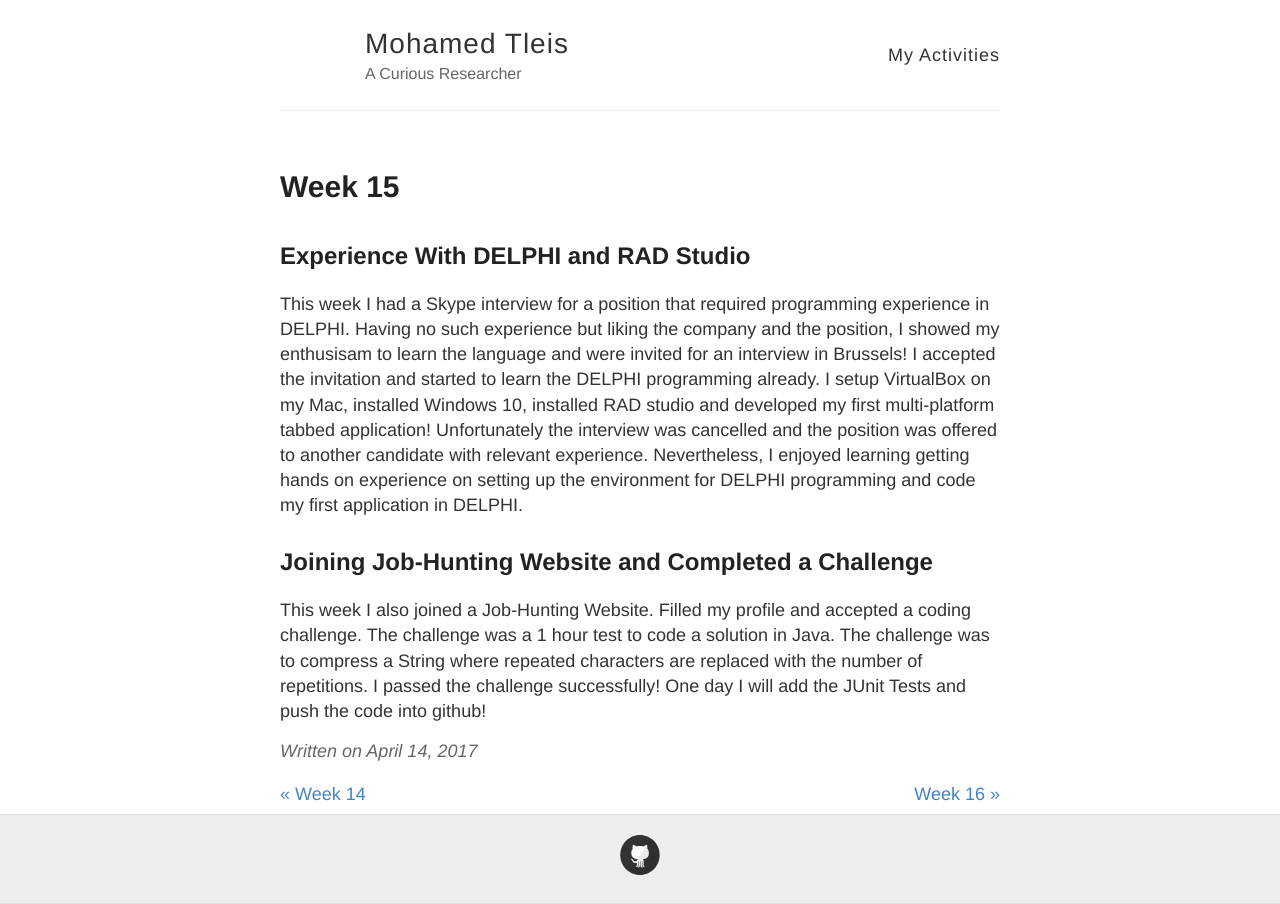
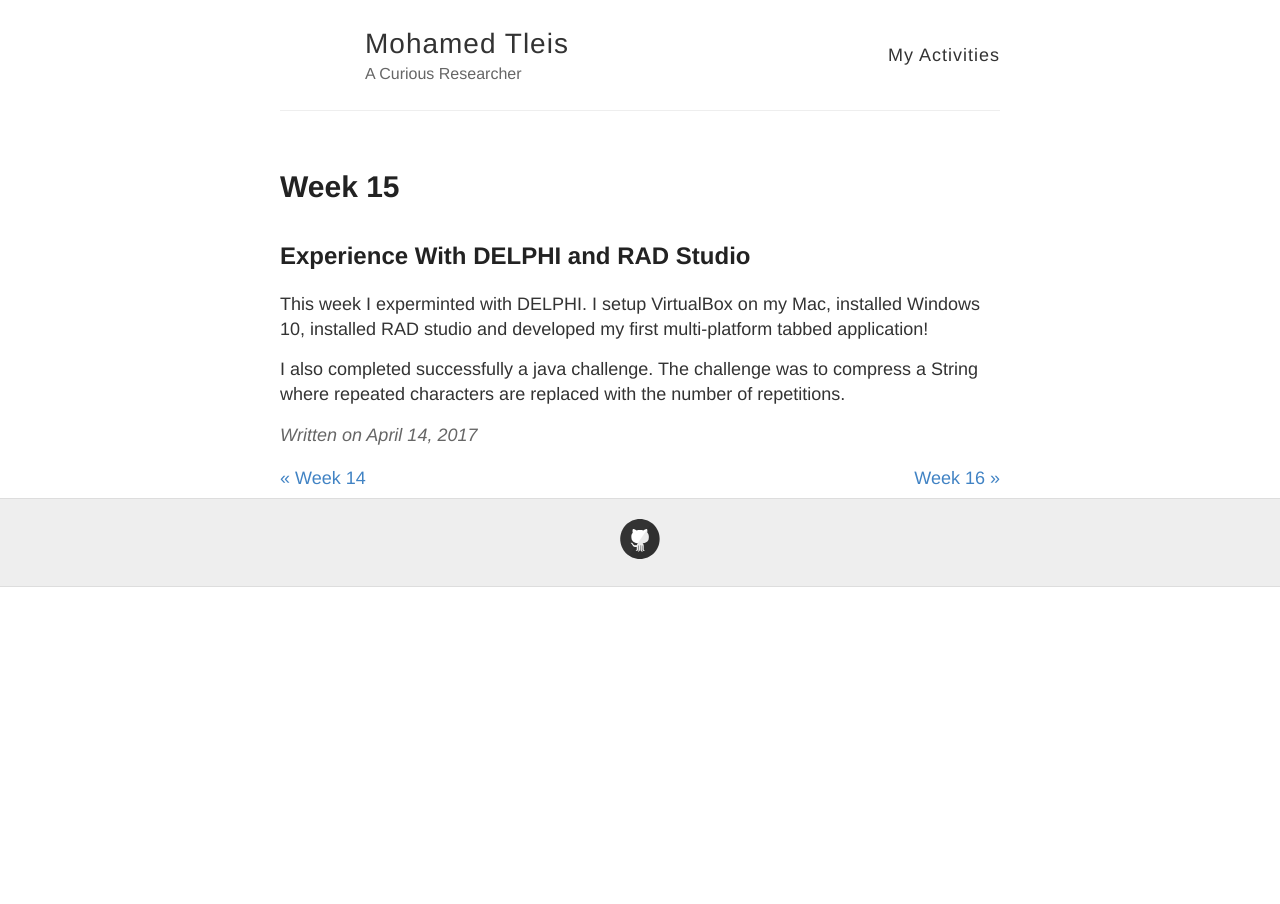
Before and after one commit to motleis/weekActivities, a Jekyll site: the page built from _posts/myactivities/2017-04-14-week15.md, in a window 1280 px wide. Built offline with Jekyll 4.4.1, drawn with Linux system fonts in a browser that asks for light colours; comment, search, counter and statistics services are not loaded.

Commit message:
some changes

```diff
--- a/_posts/myactivities/2017-04-14-week15.md
+++ b/_posts/myactivities/2017-04-14-week15.md
@@ -9,16 +9,7 @@ excerpt: Experience with DELPHI and RAD Studio
 
 
 ## Experience With DELPHI and RAD Studio
-This week I had a Skype interview for a position that required programming experience in DELPHI.
-Having no such experience but liking the company and the position, I showed my enthusisam to learn the language and were invited for an interview in Brussels! I accepted the invitation and started to learn the DELPHI programming already.
-I setup VirtualBox on my Mac, installed Windows 10, installed RAD studio and developed my first multi-platform tabbed application!
-Unfortunately the interview was cancelled and the position was offered to another candidate with relevant experience.
-Nevertheless, I enjoyed learning getting hands on experience on setting up the environment for DELPHI programming and code my first application in DELPHI.
+This week I experminted with DELPHI. I setup VirtualBox on my Mac, installed Windows 10, installed RAD studio and developed my first multi-platform tabbed application!
 
-## Joining Job-Hunting Website and Completed a Challenge
-This week I also joined a Job-Hunting Website.
-Filled my profile and accepted a coding challenge.
-The challenge was a 1 hour test to code a solution in Java.
+I also completed successfully a java challenge.
 The challenge was to compress a String where repeated characters are replaced with the number of repetitions.
-I passed the challenge successfully!
-One day I will add the JUnit Tests and push the code into github!
```
Also changed, not shown: _posts/myactivities/2017-03-24-week12.md (+0 -9 lines), _posts/myactivities/2017-03-31-week13.md (+0 -1 lines), _posts/myactivities/2017-04-07-week14.md (+0 -1 lines), _posts/myactivities/2017-04-21-week16.md (+0 -9 lines).
